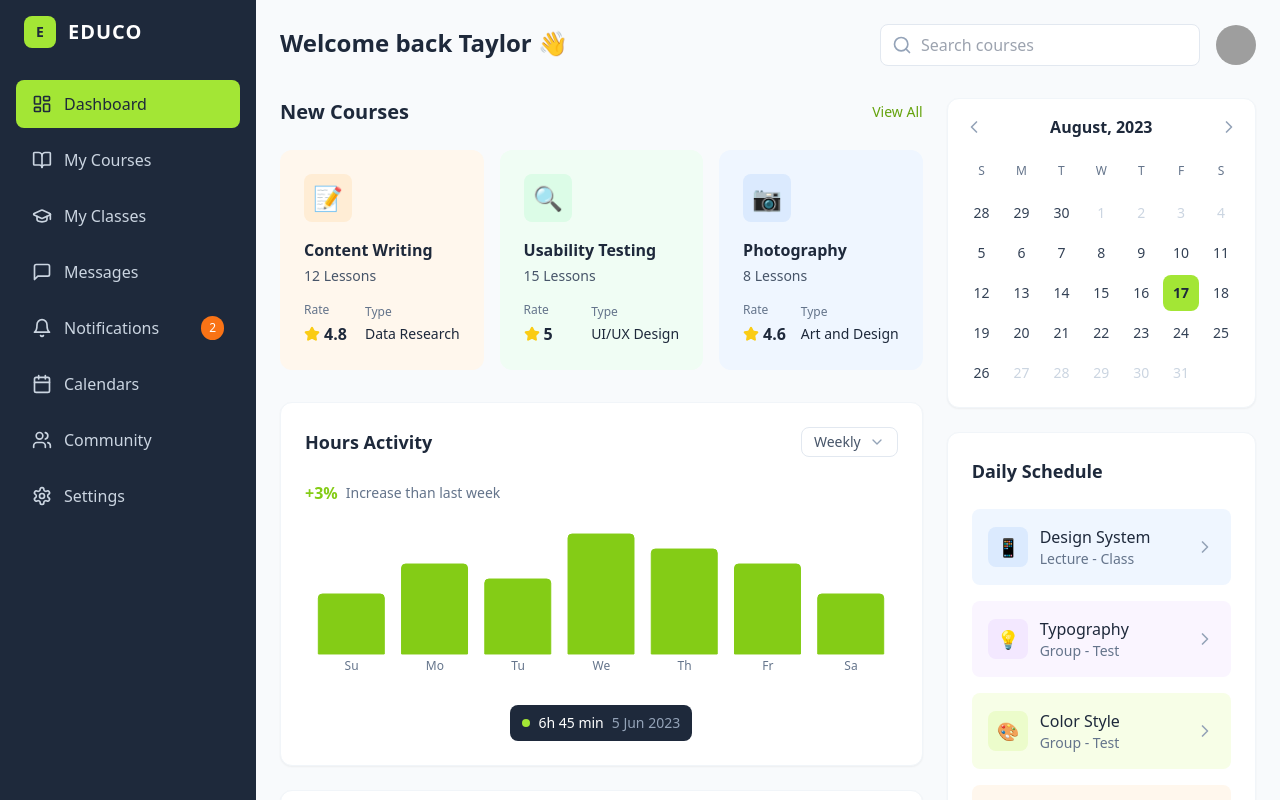
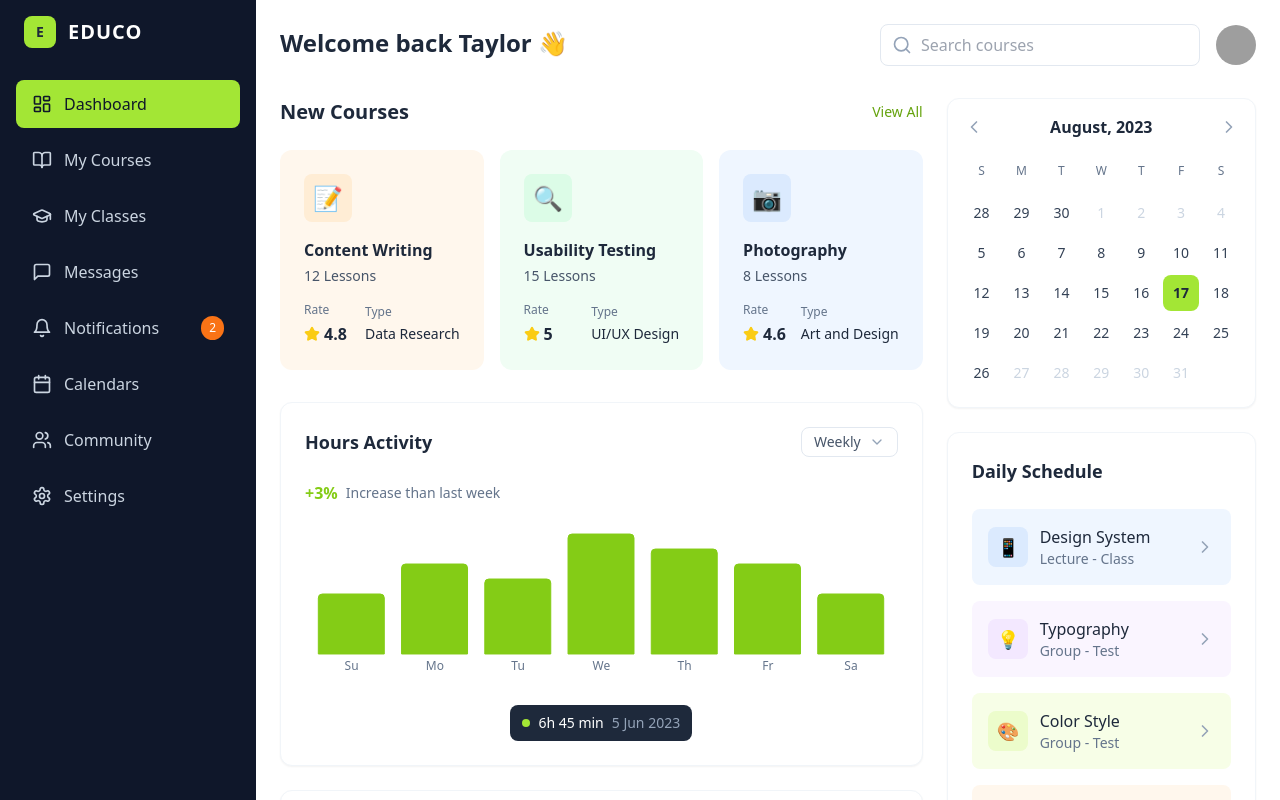
Before and after one commit to luffy229/educo_dashboard, a React (Vite) app: page / in a window 1280 px wide. Shown: the top 800 px of the page. Built offline with nearby package versions, Linux system fonts and the light colour scheme; grey boxes are pictures that could not be loaded.

Commit message:
Fix: Apply color palette changes
Adjusted the color palettes of the sidebar and the "remaining" section to match the provided image.

```diff
--- a/src/components/Sidebar.tsx
+++ b/src/components/Sidebar.tsx
@@ -24,13 +24,13 @@ const Sidebar = () => {
   ];
 
   return (
-    <div className="w-64 bg-slate-800 text-white min-h-screen p-4">
+    <div className="w-64 bg-slate-900 text-white min-h-screen p-4">
       {/* Logo */}
       <div className="flex items-center gap-3 mb-8 px-2">
         <div className="w-8 h-8 bg-lime-400 rounded-lg flex items-center justify-center">
           <span className="text-slate-800 font-bold text-sm">E</span>
         </div>
-        <span className="text-xl font-semibold tracking-wider">EDUCO</span>
+        <span className="text-xl font-semibold tracking-wider text-white">EDUCO</span>
       </div>
 
       {/* Menu Items */}
@@ -42,8 +42,8 @@ const Sidebar = () => {
               key={index}
               className={`flex items-center gap-3 px-4 py-3 rounded-lg cursor-pointer transition-all duration-200 ${
                 item.active
-                  ? 'bg-lime-400 text-slate-800 font-medium'
-                  : 'hover:bg-slate-700 text-slate-300'
+                  ? 'bg-lime-400 text-slate-900 font-medium'
+                  : 'hover:bg-slate-800 text-slate-300 hover:text-white'
               }`}
             >
               <Icon size={20} />
--- a/src/pages/Index.tsx
+++ b/src/pages/Index.tsx
@@ -41,10 +41,10 @@ const Index = () => {
   ];
 
   return (
-    <div className="flex min-h-screen bg-slate-50">
+    <div className="flex min-h-screen bg-white">
       <Sidebar />
 
-      <div className="flex-1 p-6">
+      <div className="flex-1 p-6 bg-white">
         <Header />
 
         <div className="grid grid-cols-12 gap-6">
```
